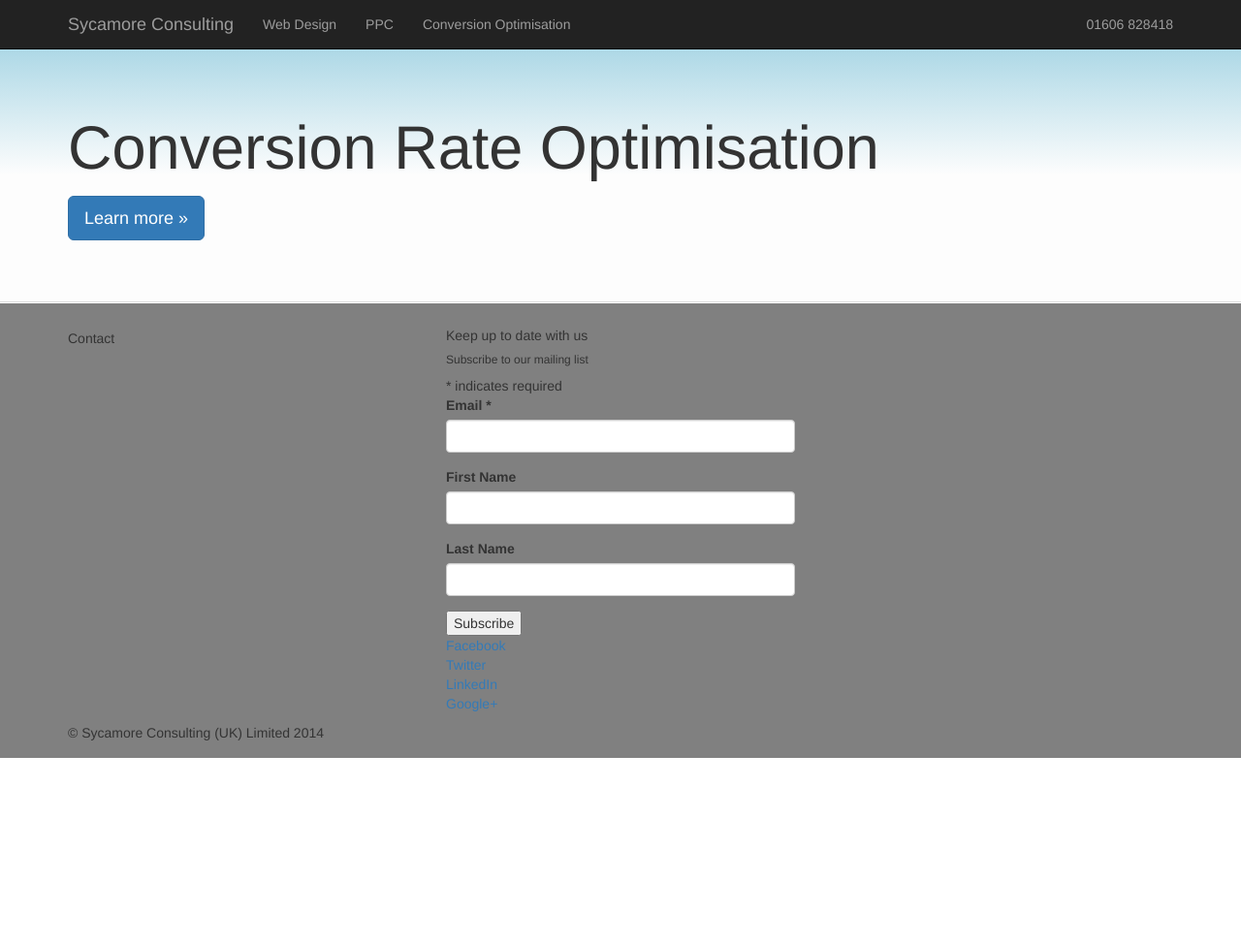
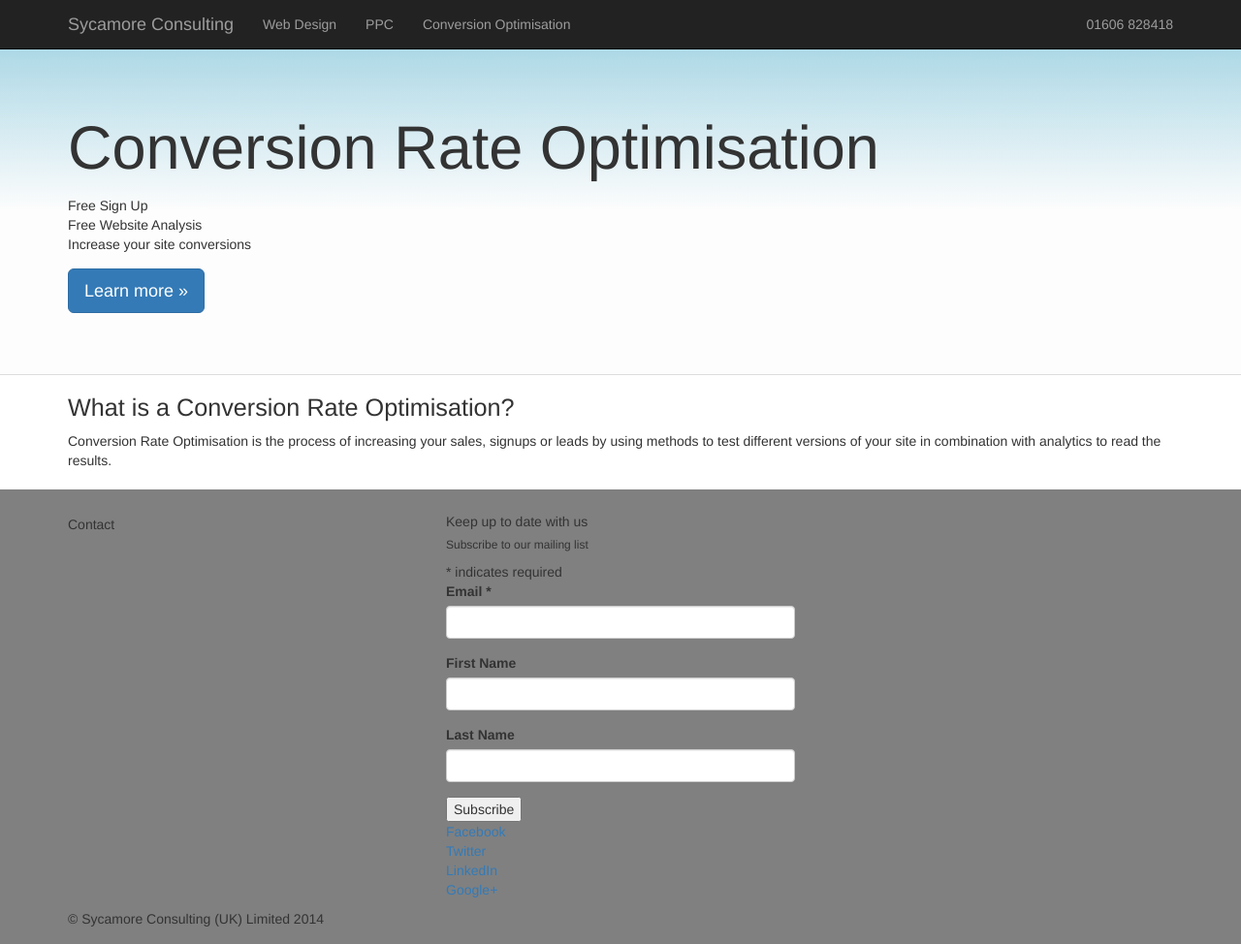
Before and after one commit to sycamoreconsulting/sycamoreconsulting.github.io, a Jekyll site: the page built from conversion-rate-optimisation/index.html, in a window 1280 px wide and 974 px high. Shown: the whole window at 97% size. Built offline with Jekyll 4.4.1, drawn with Linux system fonts in a browser that asks for light colours; nearby versions of some CDN libraries; Markdown is read by kramdown in place of the engine named in the settings.

```diff
--- a/conversion-rate-optimisation/index.html
+++ b/conversion-rate-optimisation/index.html
@@ -10,7 +10,13 @@
     <div class="jumbotron">
       <div class="container">
         <h1>Conversion Rate Optimisation</h1>
-        <p></p>
+        <p>
+          <ul class="list-unstyled">
+            <li>Free Sign Up</li>
+            <li>Free Website Analysis</li>
+            <li>Increase your site conversions</li>
+          </ul>
+        </p>
         <p><a class="btn btn-primary btn-lg" href="/conversion-rate-optimisation/enquiry/" role="button">Learn more &raquo;</a></p>
       </div>
     </div>
@@ -18,6 +24,14 @@
     <div class="container">
       <div class="row">
         <div class="col-lg-12">
+          <h2>What is a Conversion Rate Optimisation?</h2>
+          <p>
+            Conversion Rate Optimisation is the process of increasing your sales, signups or leads by using methods to test different versions of your site in combination with analytics to read the results.
+          </p>
+
+          <h2></h2>
+          <p>
+          </p>
         </div>
       </div>
     </div>
```
Also changed, not shown: _includes/head.html (+0 -13 lines).
